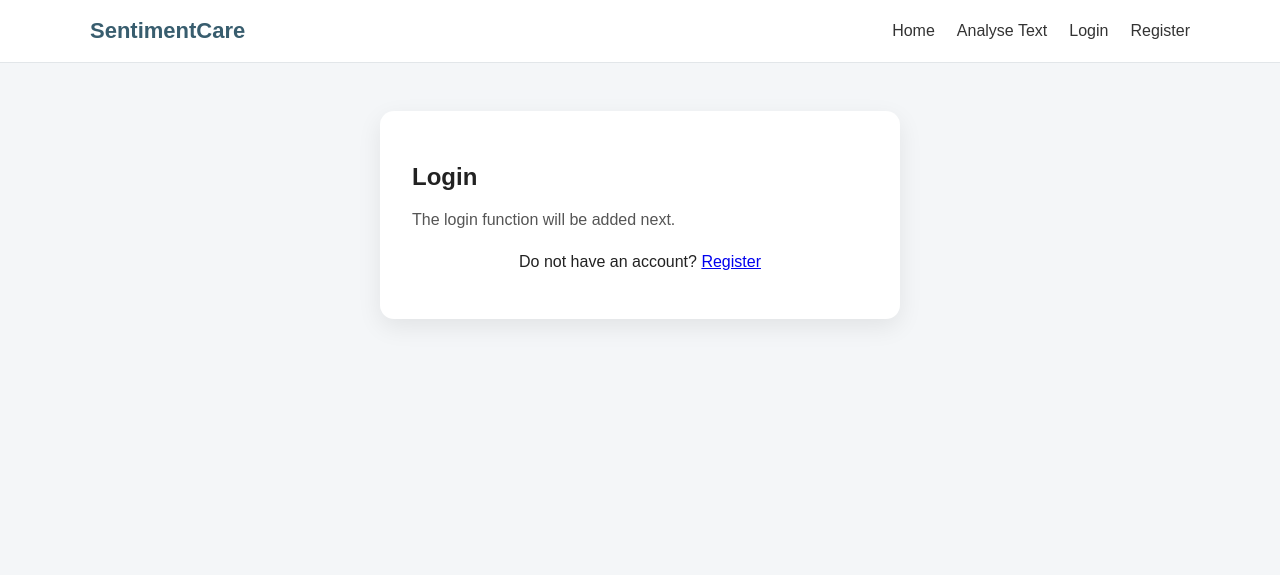
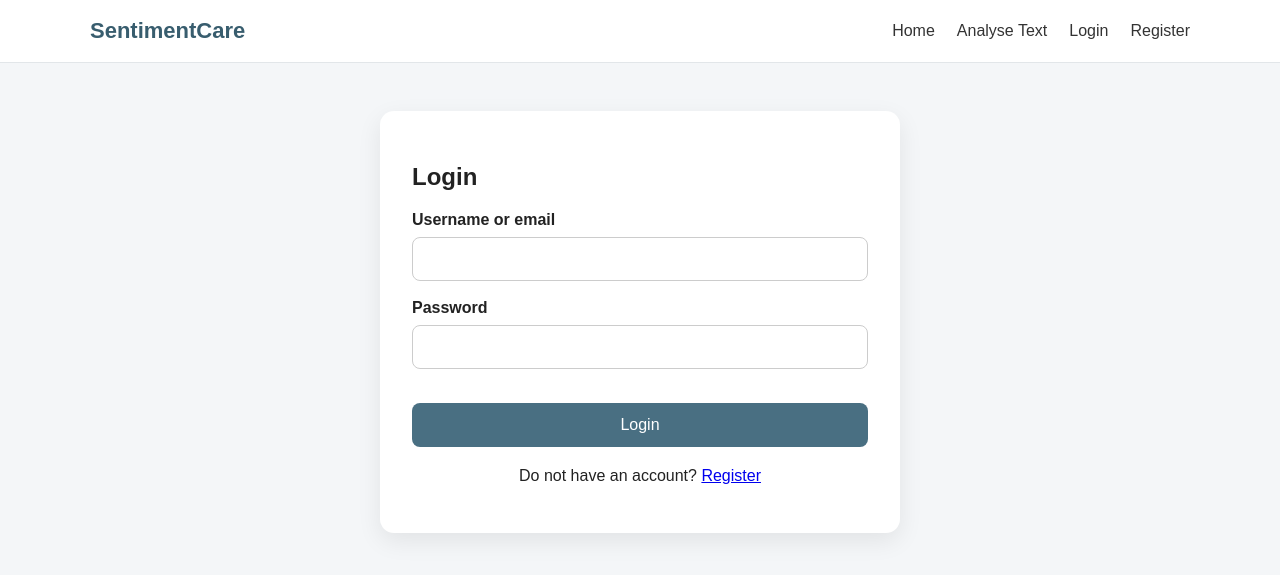
Before and after one commit to dodo762/Text-Sentiment-Project, a Flask app: page /login in a window 1280 px wide. Shown: the top 575 px of the page. Run offline with Flask 3, Linux system fonts and the light colour scheme; parts of the project's set-up code (start-up, migrations or seed data) failed here and were passed over.

Commit message:
Add login function

```diff
--- a/app.py
+++ b/app.py
@@ -1,16 +1,27 @@
 #Flask: create web application, render_template: display HTML page, request: read data submit by user
 from flask import (
     Flask,
+    #to display message to user
     flash,
+    #to redirect user to another page
     redirect,
+    #to display HTML page
     render_template,
+    #to read data submit by user
     request,
+    #to store user session data
+    session,
     url_for
 )
 #MySQL: connect to MySQL database, Error: handle database errors, IntegrityError: handle unique constraint errors
 from mysql.connector import Error, IntegrityError
 #hash password for secure storage
-from werkzeug.security import generate_password_hash
+from werkzeug.security import (
+    #to check if password match with hashed password in database
+    check_password_hash,
+    #to hash password for secure storage
+    generate_password_hash
+)
 from database import get_database_connection
 #import own prediction function
 from sentiment_service import predict_sentiment
@@ -135,9 +146,109 @@ def register():
 
     return render_template("register.html")
 
-#Step 4: Add temporary login route
-@app.route("/login")
+#Step 4: Add login route to receive both page visits and form submissions
+@app.route("/login", methods=["GET", "POST"])
 def login():
+    if request.method == "POST":
+        #Read username or email
+        login_identifier = request.form.get("login_identifier", "").strip()
+        #Read password
+        password = request.form.get("password", "")
+
+        #check if username/email and password are provided
+        if not login_identifier or not password:
+            flash(
+                "Please enter your username or email and password.",
+                "error"
+            )
+
+            return render_template("login.html")
+
+        connection = get_database_connection()
+
+        if connection is None:
+            flash(
+                "The application could not connect to the database.",
+                "error"
+            )
+            return render_template("login.html")
+
+        cursor = None
+
+        try:
+            #Create a cursor that returns database rows as dictionaries
+            cursor = connection.cursor(dictionary=True)
+
+            find_user_query = """
+                SELECT id, username, email, password_hash
+                FROM users
+                -- Allow user login using either username or email
+                WHERE username = %s OR email = %s
+                -- Tell the database to return only one record, since username and email are unique
+                LIMIT 1
+            """
+
+            cursor.execute(
+                find_user_query,
+                (
+                    login_identifier,
+                    login_identifier.lower()
+                )
+            )
+
+            #Read the matching user from database, if no matching user, user will be None
+            user = cursor.fetchone()
+
+            if user is None:
+                flash(
+                    "Invalid username, email, or password.",
+                    "error"
+                )
+                return render_template("login.html")
+
+            #return either true or false, if password match with hashed password in database
+            password_is_correct = check_password_hash(
+                user["password_hash"],
+                password
+            )
+
+            #error message if password is incorrect
+            if not password_is_correct:
+                flash(
+                    "Invalid username, email, or password.",
+                    "error"
+                )
+                return render_template("login.html")
+
+            #Remove any old session data before creating a new login session
+            session.clear()
+
+            #Store user information in the session to keep the user logged in
+            session["user_id"] = user["id"]
+            session["username"] = user["username"]
+
+            flash(
+                f"Welcome back, {user['username']}!",
+                "success"
+            )
+
+            return redirect(url_for("home"))
+
+        except Error as error:
+            print("Login database error:", error)
+
+            flash(
+                "Login failed because of a database error.",
+                "error"
+            )
+
+        finally:
+            if cursor is not None:
+                cursor.close()
+
+            if connection.is_connected():
+                connection.close()
+
     return render_template("login.html")
 
 
--- a/templates/login.html
+++ b/templates/login.html
@@ -9,9 +9,38 @@
     <section class="auth-card">
         <h1>Login</h1>
 
-        <p class="description">
-            The login function will be added next.
-        </p>
+        <!-- send entered data securely in request body, not send through URL. Submit form to Flask login() route -->
+        <form method="POST" action="{{ url_for('login') }}">
+            <div class="form-group">
+                <label for="login_identifier">
+                    Username or email
+                </label>
+
+                <input
+                    type="text"
+                    id="login_identifier"
+                    name="login_identifier"
+                    required
+                >
+            </div>
+
+            <div class="form-group">
+                <label for="password">
+                    Password
+                </label>
+
+                <input
+                    type="password"
+                    id="password"
+                    name="password"
+                    required
+                >
+            </div>
+
+            <button type="submit">
+                Login
+            </button>
+        </form>
 
         <p class="auth-link">
             Do not have an account?
```
